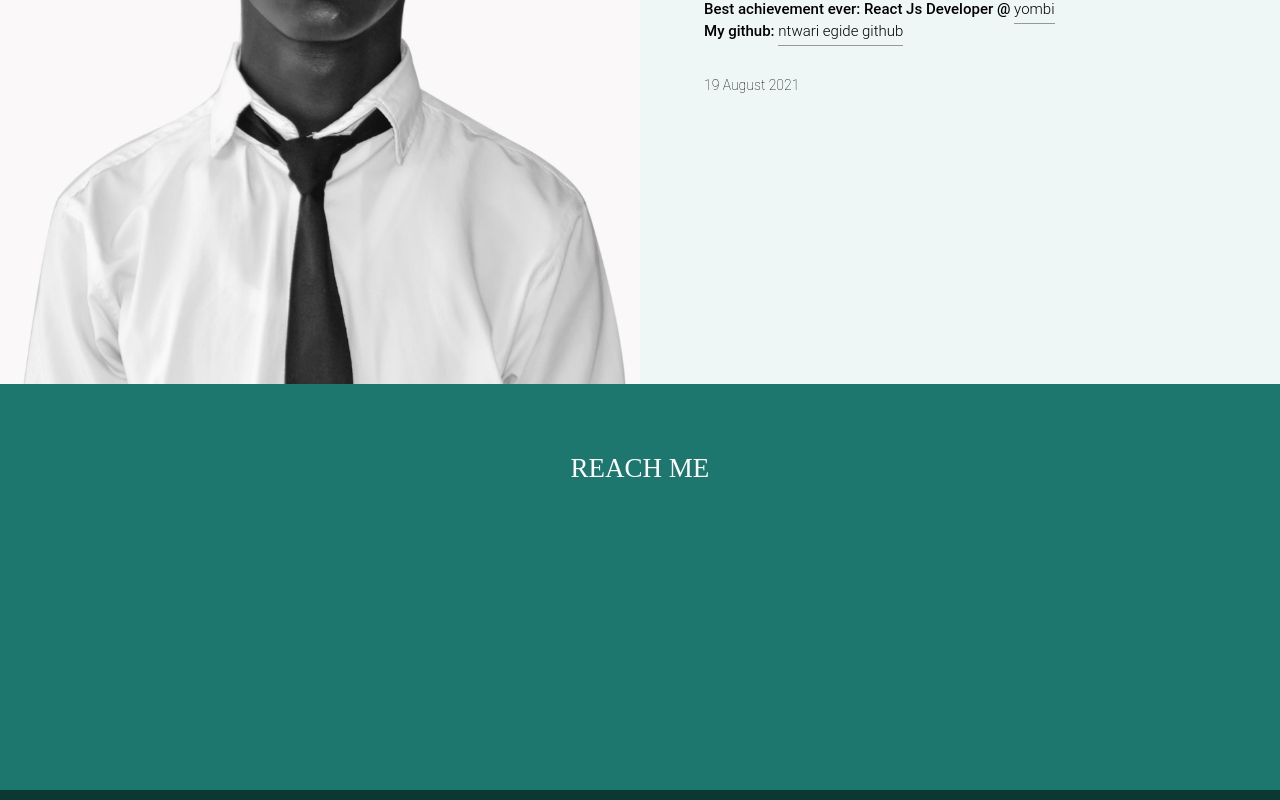
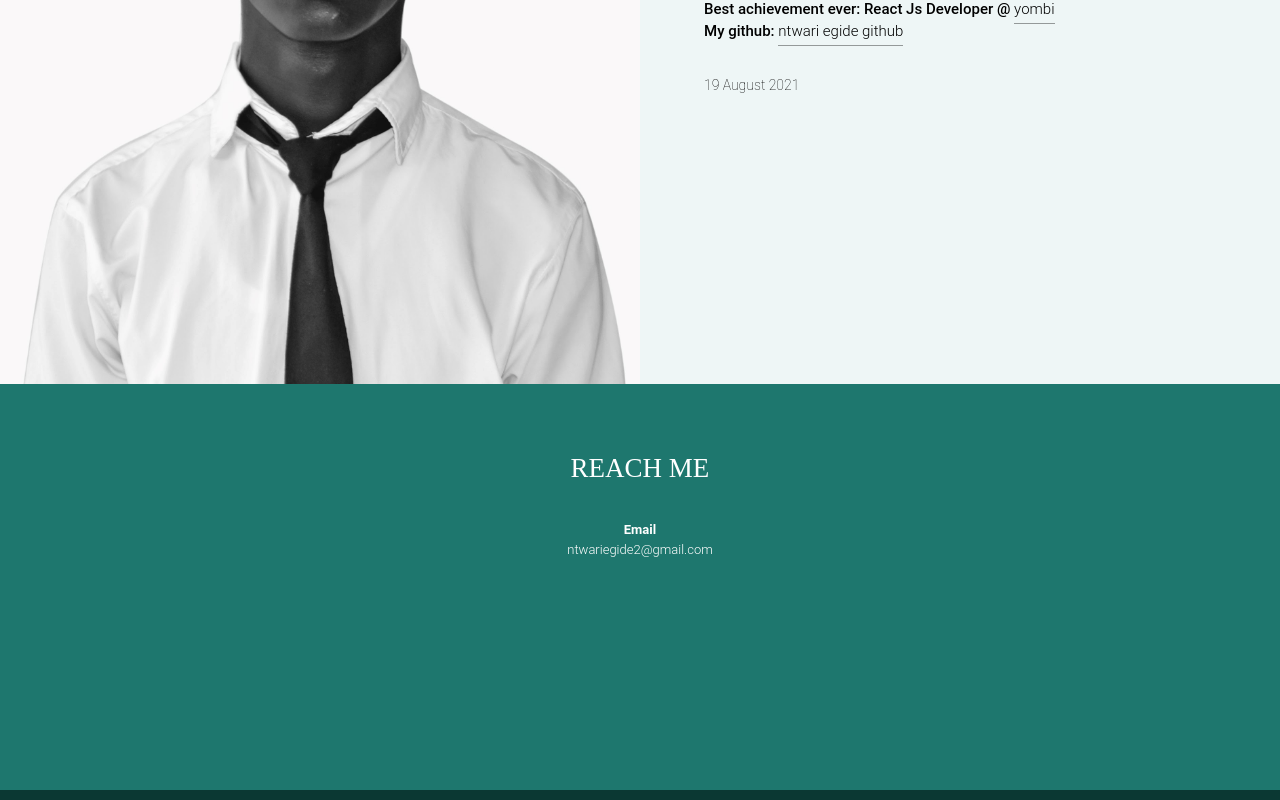
Before and after one commit to ntwari-egide/covical, a React (Create React App) app: page / in a window 1280 px wide. Shown: the part 1579-2379 px from the top of the page. Built offline with nearby package versions, Linux system fonts and the light colour scheme.

Commit message:
styles of footer

```diff
--- a/src/App.css
+++ b/src/App.css
@@ -228,7 +228,21 @@
 
 .footer h1{
   font-family: 'Bebas Neue';
-    font-size: 27px;
-    font-weight: 500;
-    color: #FFFFFF;
+  font-size: 27px;
+  font-weight: 500;
+  color: #FFFFFF;
 }
+
+.footer h2{
+  color: white;
+  font-family: 'Roboto';
+  font-size: 13px;
+  font-weight: 700;
+}
+
+.footer h3{
+  font-family: 'Roboto';
+  font-weight: 300;
+  color: white;
+  font-size: 13px;
+}
--- a/src/App.js
+++ b/src/App.js
@@ -222,6 +222,8 @@ function App() {
 
               <div className="footer">
                   <h1 className="text-center pt-16 font-bold">REACH ME</h1>
+                  <h2 className="text-center mt-8 font-bold">Email</h2>
+                  <h3 className="text-center font-bold">ntwariegide2@gmail.com</h3>
               </div>
       </div>
     </div>
```
